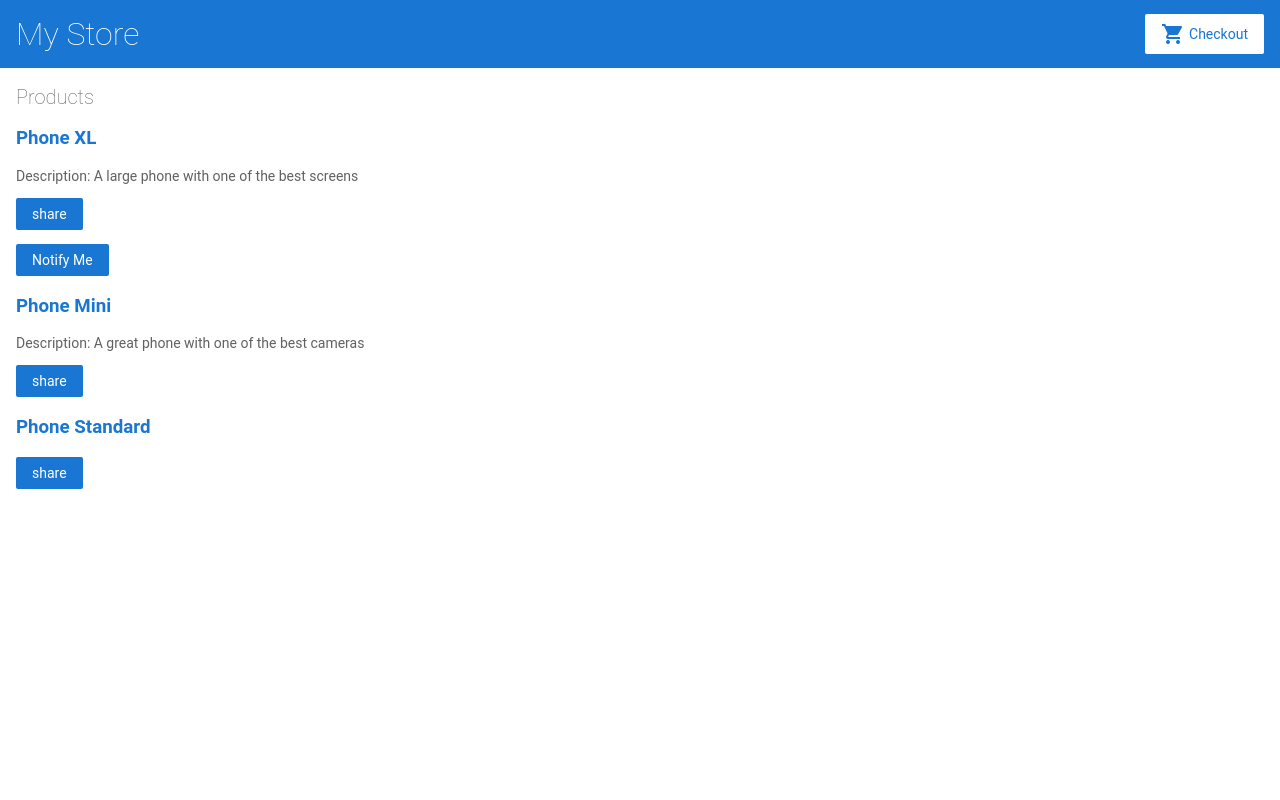
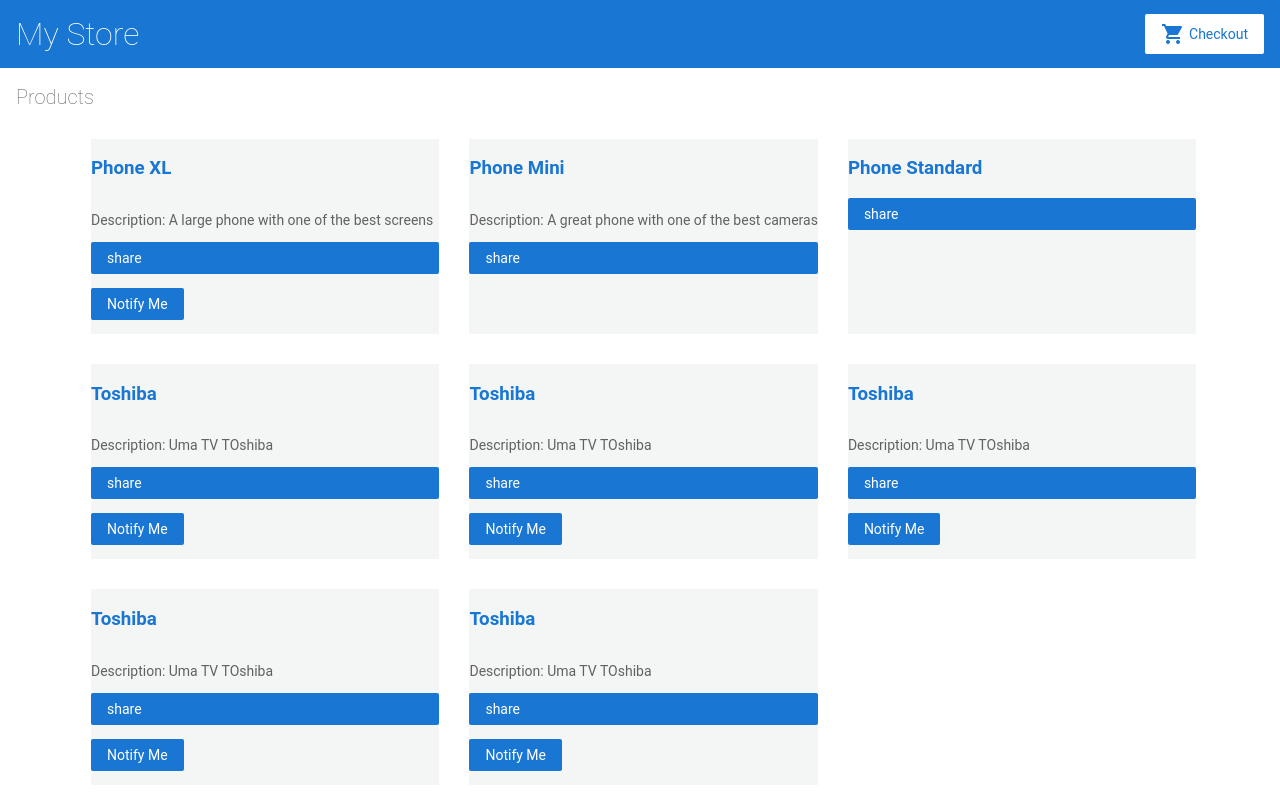
Before and after one commit to VitorDuart/firstapp-angular, an Angular app: page / in a window 1280 px wide. Built offline with nearby package versions, Linux system fonts and the light colour scheme.

Commit message:
Implementado o css product-list.component

```diff
--- a/src/app/product-list/product-list.component.css
+++ b/src/app/product-list/product-list.component.css
@@ -1,7 +1,14 @@
+.list {
+  display: grid;
+  grid-template-columns: repeat(3, 1fr);
+  grid-gap: 30px;
+  margin-top: 30px;
+  margin-left: 75px;
 
+}
 
-/*
-Copyright Google LLC. All Rights Reserved.
-Use of this source code is governed by an MIT-style license that
-can be found in the LICENSE file at http://angular.io/license
-*/
+.card {
+  background-color:#F4F6F6;
+  display: flex;
+  flex-direction: column;
+}
--- a/src/app/product-list/product-list.component.html
+++ b/src/app/product-list/product-list.component.html
@@ -1,13 +1,14 @@
 <h2>Products</h2>
 
 <!--
-  *ng For itera sobre uma lista. Neste caso uma lista de produtos
+  *ngFor itera sobre uma lista. Neste caso uma lista de produtos
   a instrução é a string "let product of products; index as productId".
   Sim, eu sei. É estranho de primeira vista.
   Acuste-me. É um jeito diferente de programar.
   Não pense como em baixo nível.
 -->
-<div *ngFor="let product of products; index as productId">
+<div class="list">
+  <div *ngFor="let product of products; index as productId" class="card">
     <h3>
       <a [title]="product.name + 'details'"
         [routerLink]="['/products', productId]">
@@ -37,5 +38,5 @@
       [product]="product"
       (notify)="onNotify()">
     </app-product-alerts>
-
   </div>
+</div>
--- a/src/app/products.ts
+++ b/src/app/products.ts
@@ -13,5 +13,31 @@
     name: 'Phone Standard',
     price: 299,
     description: ''
+  },
+  {
+    name: 'Toshiba',
+    price: 2311,
+    description: 'Uma TV TOshiba'
+  },
+  {
+    name: 'Toshiba',
+    price: 2311,
+    description: 'Uma TV TOshiba'
+  },
+  {
+    name: 'Toshiba',
+    price: 2311,
+    description: 'Uma TV TOshiba'
+  },
+  {
+    name: 'Toshiba',
+    price: 2311,
+    description: 'Uma TV TOshiba'
+  },
+  {
+    name: 'Toshiba',
+    price: 2311,
+    description: 'Uma TV TOshiba'
   }
+
 ];
```
Lines whose indentation alone changed are shown as unchanged.
